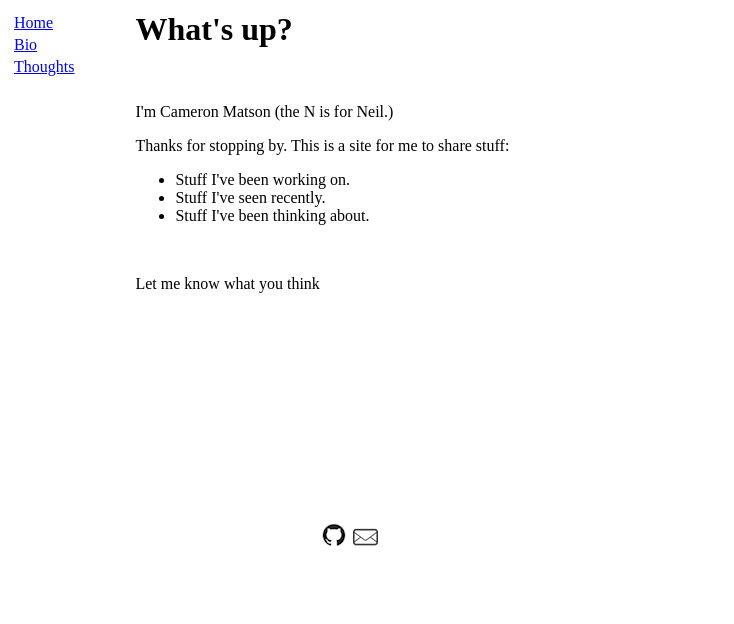
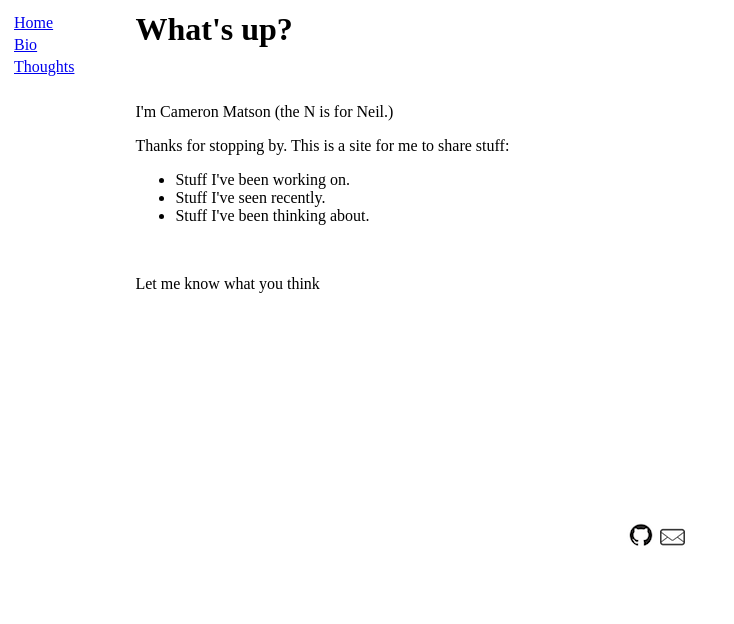
Before and after one commit to ncmatson/ncmatson, a Flask app: page / in a window 1280 px wide. Shown: the top 624 px of the page, without its empty margins (0-734 px from the left). Run offline with Flask 2, Linux system fonts and the light colour scheme.

Commit message:
actually fix css

```diff
--- a/app/static/blog.css
+++ b/app/static/blog.css
@@ -4,7 +4,7 @@
 }
 
 #footer{
-  text-align: center;
+  text-align: right;
 }
 
 a:active{
```
